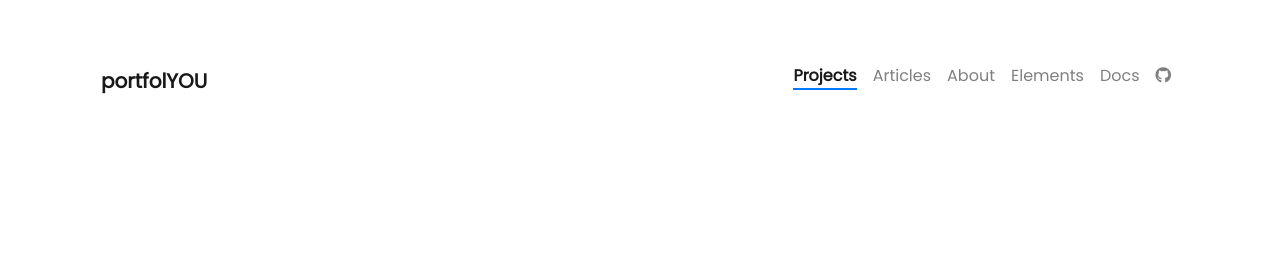
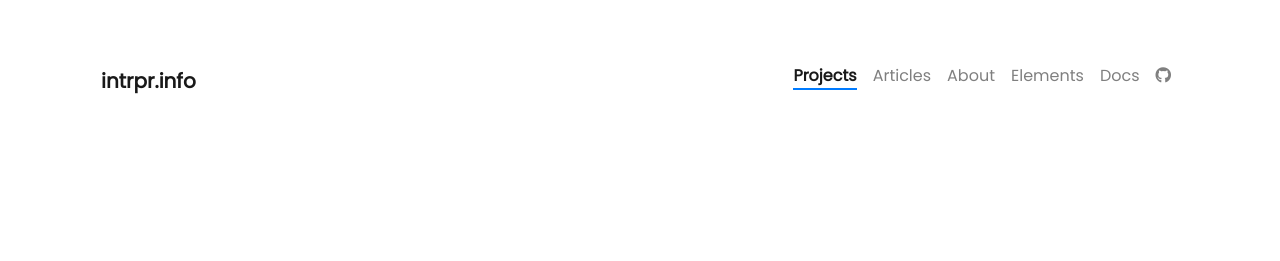
Before and after one commit to intrpr/jekyll-portfol-test, a Jekyll site: the page built from _projects/project-b.md, in a window 1280 px wide. Shown: the top 261 px of the page. Built offline with Jekyll 4.4.1, drawn with Linux system fonts in a browser that asks for light colours; nearby versions of some CDN libraries; comment, search, counter and statistics services are not loaded.

Commit message:
Update _config.yml

```diff
--- a/_config.yml
+++ b/_config.yml
@@ -1,11 +1,11 @@
 # Site settings
-title: portfolYOU
+title: intrpr.info
 description: >- # this means to ignore newlines until "baseurl:"
   Always code as if the guy who ends up maintaining your code
   will be a violent psychopath who knows where you live.
-baseurl: "/portfolYOU"  # the subpath of your site, e.g. /blog
+baseurl: "/jekyll-portfol-test"  # the subpath of your site, e.g. /blog
 url: "" # the base hostname & protocol for your site, e.g. http://example.com
-repository: YoussefRaafatNasry/portfolYOU
+repository: https://github.com/intrpr/jekyll-portfol-test
 
 
 # Build settings
```
